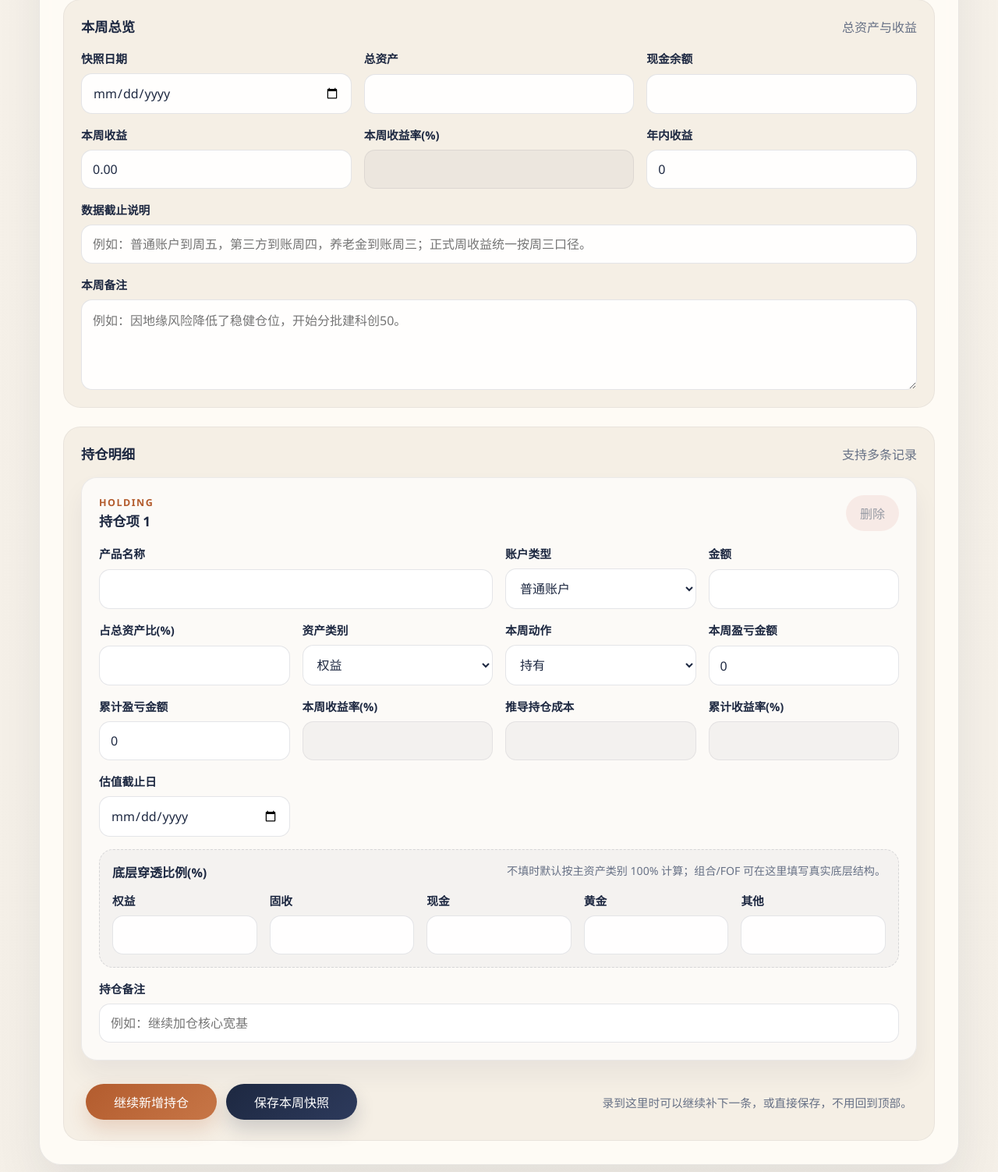
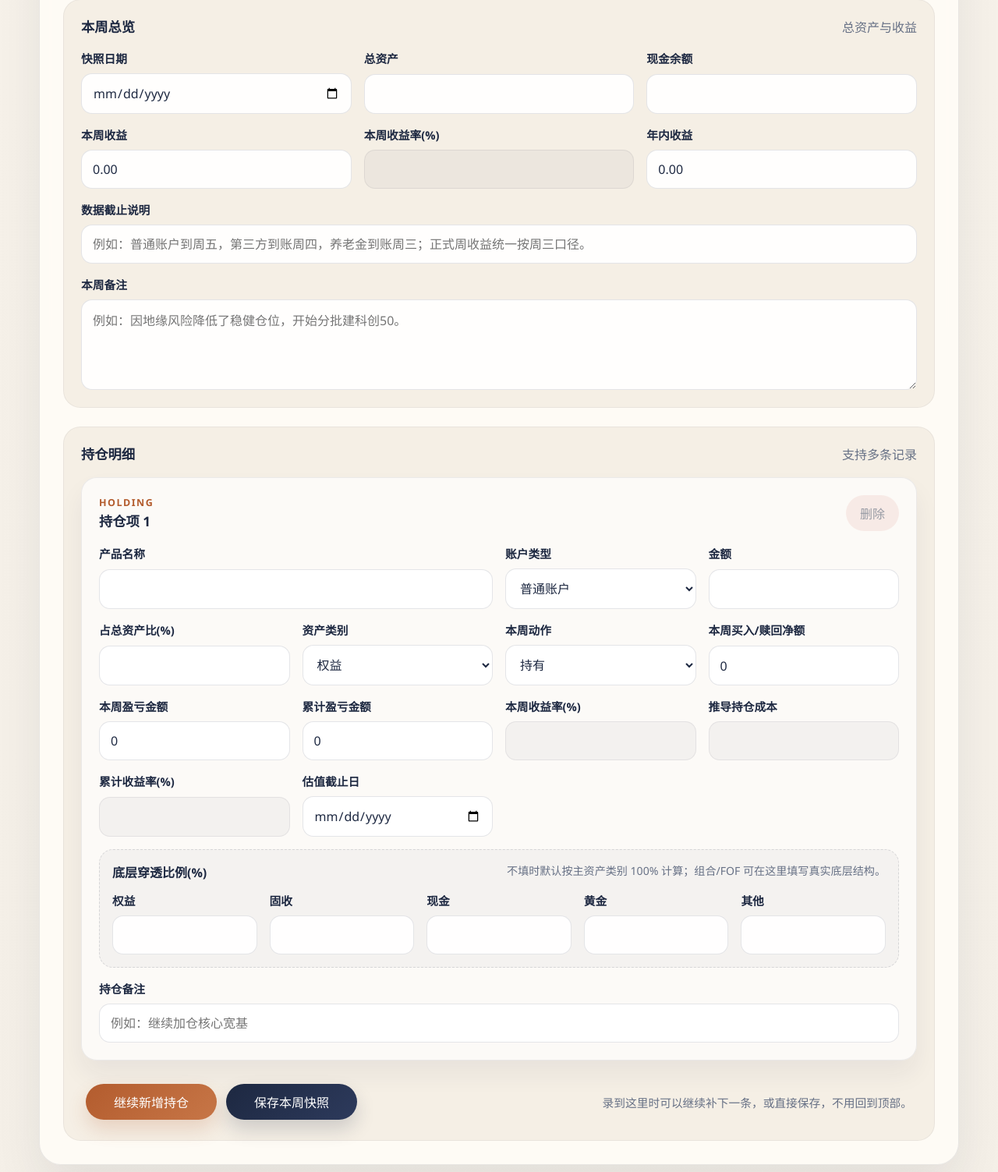
Before and after one commit to zp1103/portfolio-review-app, a FastAPI app: page / in a window 1280 px wide. Shown: the part 1618-3121 px from the top of the page at 78% size. Run offline with FastAPI, Linux system fonts and the light colour scheme; data comes from the database, SQL or seed files in the repository; data that the repository does not hold is empty.

Commit message:
简化每周快照录入

```diff
--- a/app/db.py
+++ b/app/db.py
@@ -50,6 +50,7 @@ class Database:
                     allocation_percent REAL NOT NULL,
                     category TEXT NOT NULL,
                     action TEXT NOT NULL DEFAULT 'hold',
+                    transaction_amount REAL NOT NULL DEFAULT 0,
                     weekly_pnl_amount REAL NOT NULL DEFAULT 0,
                     cumulative_pnl_amount REAL NOT NULL DEFAULT 0,
                     valuation_cutoff_date TEXT NOT NULL DEFAULT '',
@@ -93,6 +94,10 @@ class Database:
                 connection.execute(
                     "ALTER TABLE holdings ADD COLUMN weekly_pnl_amount REAL NOT NULL DEFAULT 0"
                 )
+            if "transaction_amount" not in columns:
+                connection.execute(
+                    "ALTER TABLE holdings ADD COLUMN transaction_amount REAL NOT NULL DEFAULT 0"
+                )
             if "cumulative_pnl_amount" not in columns:
                 connection.execute(
                     "ALTER TABLE holdings ADD COLUMN cumulative_pnl_amount REAL NOT NULL DEFAULT 0"
--- a/app/main.py
+++ b/app/main.py
@@ -110,7 +110,7 @@ def create_app(db_path: str | Path = DEFAULT_DB_PATH) -> FastAPI:
             total_assets=_sum_total_assets(holdings),
             cash_balance=_sum_cash_balance(holdings),
             weekly_return_amount=_sum_weekly_pnl(holdings),
-            ytd_return_amount=float(form.get("ytd_return_amount", 0) or 0),
+            ytd_return_amount=_sum_cumulative_pnl(holdings),
             data_cutoff_notes=str(form.get("data_cutoff_notes", "")),
             notes=str(form.get("notes", "")),
             holdings=holdings,
@@ -168,28 +168,53 @@ def _extract_holdings_from_form(form) -> list[HoldingInput]:
         product_name = str(form.get(f"product_name_{index}", "")).strip()
         if not product_name:
             continue
+        amount = _parse_float(form.get(f"amount_{index}", 0))
+        transaction_amount = _parse_float(form.get(f"transaction_amount_{index}", 0))
+        previous_amount = _parse_optional_float(form.get(f"previous_amount_{index}", ""))
+        previous_cumulative_pnl = _parse_optional_float(
+            form.get(f"previous_cumulative_pnl_amount_{index}", "")
+        )
+        weekly_pnl_amount = _parse_float(form.get(f"weekly_pnl_amount_{index}", 0))
+        if previous_amount is not None:
+            weekly_pnl_amount = round(amount - previous_amount - transaction_amount, 2)
+        cumulative_pnl_amount = _parse_float(form.get(f"cumulative_pnl_amount_{index}", 0))
+        if previous_cumulative_pnl is not None:
+            cumulative_pnl_amount = round(previous_cumulative_pnl + weekly_pnl_amount, 2)
         holdings.append(
             HoldingInput(
                 product_name=product_name,
                 account_type=str(form.get(f"account_type_{index}", "")).strip() or "普通账户",
-                amount=float(form.get(f"amount_{index}", 0) or 0),
-                allocation_percent=float(form.get(f"allocation_percent_{index}", 0) or 0),
+                amount=amount,
+                allocation_percent=_parse_float(form.get(f"allocation_percent_{index}", 0)),
                 category=str(form.get(f"category_{index}", "other")),
                 action=str(form.get(f"action_{index}", "hold")),
-                weekly_pnl_amount=float(form.get(f"weekly_pnl_amount_{index}", 0) or 0),
-                cumulative_pnl_amount=float(form.get(f"cumulative_pnl_amount_{index}", 0) or 0),
+                transaction_amount=transaction_amount,
+                weekly_pnl_amount=weekly_pnl_amount,
+                cumulative_pnl_amount=cumulative_pnl_amount,
                 valuation_cutoff_date=str(form.get(f"valuation_cutoff_date_{index}", "")),
-                exposure_equity_percent=float(form.get(f"exposure_equity_percent_{index}", 0) or 0),
-                exposure_fixed_income_percent=float(
-                    form.get(f"exposure_fixed_income_percent_{index}", 0) or 0
+                exposure_equity_percent=_parse_float(
+                    form.get(f"exposure_equity_percent_{index}", 0)
                 ),
-                exposure_cash_percent=float(form.get(f"exposure_cash_percent_{index}", 0) or 0),
-                exposure_gold_percent=float(form.get(f"exposure_gold_percent_{index}", 0) or 0),
-                exposure_other_percent=float(form.get(f"exposure_other_percent_{index}", 0) or 0),
+                exposure_fixed_income_percent=_parse_float(
+                    form.get(f"exposure_fixed_income_percent_{index}", 0)
+                ),
+                exposure_cash_percent=_parse_float(form.get(f"exposure_cash_percent_{index}", 0)),
+                exposure_gold_percent=_parse_float(form.get(f"exposure_gold_percent_{index}", 0)),
+                exposure_other_percent=_parse_float(form.get(f"exposure_other_percent_{index}", 0)),
                 notes=str(form.get(f"holding_notes_{index}", "")),
             )
         )
     return holdings
+
+
+def _parse_float(value) -> float:
+    return float(value or 0)
+
+
+def _parse_optional_float(value) -> float | None:
+    if value in (None, ""):
+        return None
+    return float(value)
 
 
 def _build_form_values(snapshot, copy_as_new: bool = False) -> dict:
@@ -211,8 +236,11 @@ def _build_form_values(snapshot, copy_as_new: bool = False) -> dict:
                     "allocation_percent": "",
                     "category": "equity",
                     "action": "hold",
+                    "transaction_amount": 0,
                     "weekly_pnl_amount": 0,
                     "cumulative_pnl_amount": 0,
+                    "previous_amount": "",
+                    "previous_cumulative_pnl_amount": "",
                     "valuation_cutoff_date": "",
                     "exposure_equity_percent": "",
                     "exposure_fixed_income_percent": "",
@@ -241,8 +269,11 @@ def _build_form_values(snapshot, copy_as_new: bool = False) -> dict:
                 "allocation_percent": holding.allocation_percent,
                 "category": holding.category,
                 "action": holding.action,
+                "transaction_amount": 0 if copy_as_new else holding.transaction_amount,
                 "weekly_pnl_amount": 0 if copy_as_new else holding.weekly_pnl_amount,
                 "cumulative_pnl_amount": holding.cumulative_pnl_amount,
+                "previous_amount": holding.amount if copy_as_new else "",
+                "previous_cumulative_pnl_amount": holding.cumulative_pnl_amount if copy_as_new else "",
                 "valuation_cutoff_date": "" if copy_as_new else holding.valuation_cutoff_date,
                 "exposure_equity_percent": holding.exposure_equity_percent,
                 "exposure_fixed_income_percent": holding.exposure_fixed_income_percent,
@@ -260,6 +291,10 @@ def _sum_weekly_pnl(holdings: list[HoldingInput]) -> float:
     return round(sum(holding.weekly_pnl_amount for holding in holdings), 2)
 
 
+def _sum_cumulative_pnl(holdings: list[HoldingInput]) -> float:
+    return round(sum(holding.cumulative_pnl_amount for holding in holdings), 2)
+
+
 def _sum_total_assets(holdings: list[HoldingInput]) -> float:
     return round(sum(holding.amount for holding in holdings), 2)
 
--- a/app/schemas.py
+++ b/app/schemas.py
@@ -17,6 +17,7 @@ class HoldingInput(BaseModel):
     allocation_percent: float = Field(ge=0, le=100)
     category: Category
     action: Action = "hold"
+    transaction_amount: float = 0
     weekly_pnl_amount: float = 0
     cumulative_pnl_amount: float = 0
     valuation_cutoff_date: str = ""
@@ -95,6 +96,7 @@ def holding_from_row(row: Mapping[str, object]) -> HoldingRecord:
         allocation_percent=float(row["allocation_percent"]),
         category=str(row["category"]),
         action=str(row["action"]),
+        transaction_amount=float(row["transaction_amount"] or 0),
         weekly_pnl_amount=float(row["weekly_pnl_amount"] or 0),
         cumulative_pnl_amount=float(row["cumulative_pnl_amount"] or 0),
         valuation_cutoff_date=str(row["valuation_cutoff_date"] or ""),
--- a/app/service.py
+++ b/app/service.py
@@ -390,6 +390,7 @@ class PortfolioService:
                 allocation_percent,
                 category,
                 action,
+                transaction_amount,
                 weekly_pnl_amount,
                 cumulative_pnl_amount,
                 valuation_cutoff_date,
@@ -399,7 +400,7 @@ class PortfolioService:
                 exposure_gold_percent,
                 exposure_other_percent,
                 notes
-            ) VALUES (?, ?, ?, ?, ?, ?, ?, ?, ?, ?, ?, ?, ?, ?, ?, ?)
+            ) VALUES (?, ?, ?, ?, ?, ?, ?, ?, ?, ?, ?, ?, ?, ?, ?, ?, ?)
             """,
             (
                 snapshot_id,
@@ -409,6 +410,7 @@ class PortfolioService:
                 holding.allocation_percent,
                 holding.category,
                 holding.action,
+                holding.transaction_amount,
                 holding.weekly_pnl_amount,
                 holding.cumulative_pnl_amount,
                 holding.valuation_cutoff_date,
@@ -426,6 +428,7 @@ class PortfolioService:
             "product_name": holding.product_name,
             "amount": holding.amount,
             "weekly_pnl_amount": holding.weekly_pnl_amount,
+            "transaction_amount": holding.transaction_amount,
             "cumulative_pnl_amount": holding.cumulative_pnl_amount,
             "category": holding.category,
             "label": CATEGORY_LABELS.get(holding.category, holding.category),
--- a/app/templates/index.html
+++ b/app/templates/index.html
@@ -384,7 +384,7 @@
                 </label>
                 <label>
                   <span>年内收益</span>
-                  <input type="number" step="0.01" name="ytd_return_amount" value="{{ form_values.ytd_return_amount }}" />
+                  <input type="number" step="0.01" name="ytd_return_amount" id="ytd-return-input" value="{{ form_values.ytd_return_amount }}" readonly />
                 </label>
                 <label class="full-width">
                   <span>数据截止说明</span>
@@ -430,6 +430,8 @@
                       <label>
                         <span>金额</span>
                         <input type="number" step="0.01" min="0" name="amount_{{ row }}" value="{{ holding.amount }}" class="holding-amount-input" required />
+                        <input type="hidden" name="previous_amount_{{ row }}" value="{{ holding.previous_amount }}" class="previous-amount-input" />
+                        <input type="hidden" name="previous_cumulative_pnl_amount_{{ row }}" value="{{ holding.previous_cumulative_pnl_amount }}" class="previous-cumulative-pnl-input" />
                       </label>
                       <label>
                         <span>占总资产比(%)</span>
@@ -455,12 +457,16 @@
                         </select>
                       </label>
                       <label>
+                        <span>本周买入/赎回净额</span>
+                        <input type="number" step="0.01" name="transaction_amount_{{ row }}" value="{{ holding.transaction_amount }}" class="transaction-amount-input" placeholder="买入为正，赎回为负" />
+                      </label>
+                      <label>
                         <span>本周盈亏金额</span>
-                        <input type="number" step="0.01" name="weekly_pnl_amount_{{ row }}" value="{{ holding.weekly_pnl_amount }}" />
+                        <input type="number" step="0.01" name="weekly_pnl_amount_{{ row }}" value="{{ holding.weekly_pnl_amount }}" class="holding-weekly-pnl-input {% if holding.previous_amount != '' %}derived-input{% endif %}" {% if holding.previous_amount != '' %}readonly{% endif %} />
                       </label>
                       <label>
                         <span>累计盈亏金额</span>
-                        <input type="number" step="0.01" name="cumulative_pnl_amount_{{ row }}" value="{{ holding.cumulative_pnl_amount }}" class="holding-cumulative-pnl-input" />
+                        <input type="number" step="0.01" name="cumulative_pnl_amount_{{ row }}" value="{{ holding.cumulative_pnl_amount }}" class="holding-cumulative-pnl-input {% if holding.previous_cumulative_pnl_amount != '' %}derived-input{% endif %}" {% if holding.previous_cumulative_pnl_amount != '' %}readonly{% endif %} />
                       </label>
                       <label>
                         <span>本周收益率(%)</span>
@@ -561,7 +567,7 @@
                       <li>
                         <div>
                           <strong>{{ holding.product_name }}</strong>
-                          <span>{{ holding.category }} · {{ holding.action }} · 本周盈亏 {{ '%.2f'|format(holding.weekly_pnl_amount) }} · 周收益率 {% if holding.amount %}{{ '%.2f'|format((holding.weekly_pnl_amount / holding.amount) * 100) }}%{% else %}--{% endif %} · 累计盈亏 {{ '%.2f'|format(holding.cumulative_pnl_amount) }} · 累计收益率 {% set implied_cost = holding.amount - holding.cumulative_pnl_amount %}{% if implied_cost > 0 %}{{ '%.2f'|format((holding.cumulative_pnl_amount / implied_cost) * 100) }}%{% else %}--{% endif %}{% if holding.valuation_cutoff_date %} · 估值截止 {{ holding.valuation_cutoff_date }}{% endif %}</span>
+                          <span>{{ holding.category }} · {{ holding.action }}{% if holding.transaction_amount %} · 交易净额 {{ '%.2f'|format(holding.transaction_amount) }}{% endif %} · 本周盈亏 {{ '%.2f'|format(holding.weekly_pnl_amount) }} · 周收益率 {% if holding.amount %}{{ '%.2f'|format((holding.weekly_pnl_amount / holding.amount) * 100) }}%{% else %}--{% endif %} · 累计盈亏 {{ '%.2f'|format(holding.cumulative_pnl_amount) }} · 累计收益率 {% set implied_cost = holding.amount - holding.cumulative_pnl_amount %}{% if implied_cost > 0 %}{{ '%.2f'|format((holding.cumulative_pnl_amount / implied_cost) * 100) }}%{% else %}--{% endif %}{% if holding.valuation_cutoff_date %} · 估值截止 {{ holding.valuation_cutoff_date }}{% endif %}</span>
                         </div>
                         <em>{{ '%.2f'|format(holding.amount) }}</em>
                       </li>
@@ -610,6 +616,8 @@
           <label>
             <span>金额</span>
             <input type="number" step="0.01" min="0" name="amount___INDEX__" class="holding-amount-input" required />
+            <input type="hidden" name="previous_amount___INDEX__" value="" class="previous-amount-input" />
+            <input type="hidden" name="previous_cumulative_pnl_amount___INDEX__" value="" class="previous-cumulative-pnl-input" />
           </label>
           <label>
             <span>占总资产比(%)</span>
@@ -635,8 +643,12 @@
             </select>
           </label>
           <label>
+            <span>本周买入/赎回净额</span>
+            <input type="number" step="0.01" name="transaction_amount___INDEX__" value="0" class="transaction-amount-input" placeholder="买入为正，赎回为负" />
+          </label>
+          <label>
             <span>本周盈亏金额</span>
-            <input type="number" step="0.01" name="weekly_pnl_amount___INDEX__" value="0" />
+            <input type="number" step="0.01" name="weekly_pnl_amount___INDEX__" value="0" class="holding-weekly-pnl-input" />
           </label>
           <label>
             <span>累计盈亏金额</span>
@@ -701,6 +713,7 @@
       const cashBalanceInput = document.getElementById("cash-balance-input");
       const weeklyReturnInput = document.getElementById("weekly-return-input");
       const weeklyReturnRateInput = document.getElementById("weekly-return-rate-input");
+      const ytdReturnInput = document.getElementById("ytd-return-input");
       let rowIndex = holdingsContainer.querySelectorAll(".holding-row").length;
 
       function bindRemoveButtons() {
@@ -774,6 +787,40 @@
             cumulativeRateInput.value = "";
           }
         });
+        recalculateYtdReturn();
+      }
+
+      function recalculateYtdReturn() {
+        let total = 0;
+        holdingsContainer.querySelectorAll(".holding-cumulative-pnl-input").forEach((input) => {
+          total += Number(input.value || 0);
+        });
+        if (ytdReturnInput) {
+          ytdReturnInput.value = total.toFixed(2);
+        }
+      }
+
+      function recalculateDerivedPnlFromPreviousSnapshot() {
+        holdingsContainer.querySelectorAll(".holding-row").forEach((row) => {
+          const amountInput = row.querySelector(".holding-amount-input");
+          const previousAmountInput = row.querySelector(".previous-amount-input");
+          const transactionInput = row.querySelector(".transaction-amount-input");
+          const weeklyPnlInput = row.querySelector(".holding-weekly-pnl-input");
+          const previousCumulativePnlInput = row.querySelector(".previous-cumulative-pnl-input");
+          const cumulativePnlInput = row.querySelector(".holding-cumulative-pnl-input");
+          if (!amountInput || !previousAmountInput || previousAmountInput.value === "" || !weeklyPnlInput) return;
+
+          const amount = Number(amountInput.value || 0);
+          const previousAmount = Number(previousAmountInput.value || 0);
+          const transactionAmount = Number(transactionInput?.value || 0);
+          const weeklyPnl = amount - previousAmount - transactionAmount;
+          weeklyPnlInput.value = weeklyPnl.toFixed(2);
+
+          if (previousCumulativePnlInput && previousCumulativePnlInput.value !== "" && cumulativePnlInput) {
+            const previousCumulativePnl = Number(previousCumulativePnlInput.value || 0);
+            cumulativePnlInput.value = (previousCumulativePnl + weeklyPnl).toFixed(2);
+          }
+        });
       }
 
       function recalculateSnapshotTotals() {
@@ -794,13 +841,20 @@
         if (cashBalanceInput) {
           cashBalanceInput.value = cashBalance > 0 ? cashBalance.toFixed(2) : "";
         }
+        recalculateDerivedPnlFromPreviousSnapshot();
         recalculateAllocationPercents();
-        recalculateHoldingWeeklyReturnRates();
+        recalculateWeeklyReturn();
         recalculateHoldingCumulativeMetrics();
       }
 
       function bindAmountInputs() {
         holdingsContainer.querySelectorAll(".holding-amount-input").forEach((input) => {
+          input.oninput = recalculateSnapshotTotals;
+        });
+      }
+
+      function bindTransactionInputs() {
+        holdingsContainer.querySelectorAll(".transaction-amount-input").forEach((input) => {
           input.oninput = recalculateSnapshotTotals;
         });
       }
@@ -848,6 +902,7 @@
         bindRemoveButtons();
         bindAmountInputs();
         bindCategoryInputs();
+        bindTransactionInputs();
         bindWeeklyPnlInputs();
         bindCumulativePnlInputs();
         refreshLabels();
@@ -863,6 +918,7 @@
       bindRemoveButtons();
       bindAmountInputs();
       bindCategoryInputs();
+      bindTransactionInputs();
       bindWeeklyPnlInputs();
       bindCumulativePnlInputs();
       refreshLabels();
```
Also changed, not shown: tests/test_api.py (+39 -0 lines).
